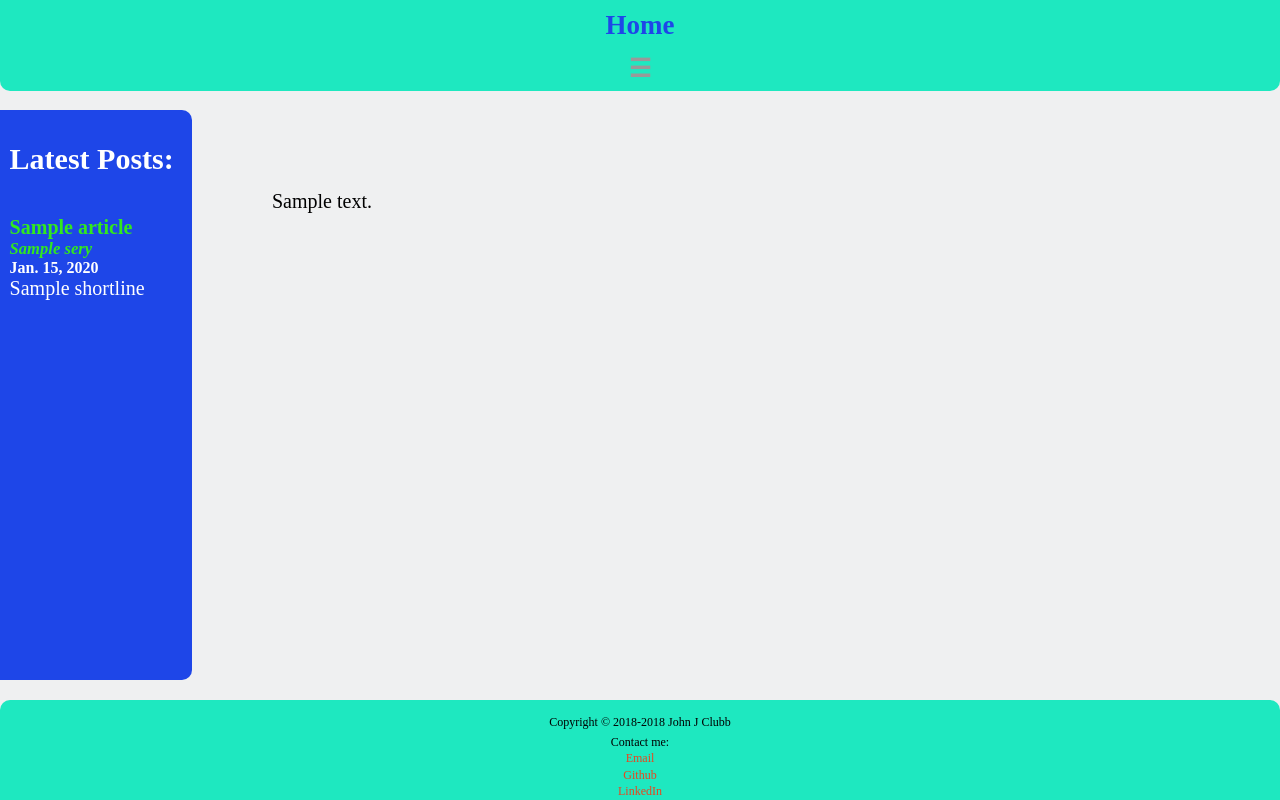
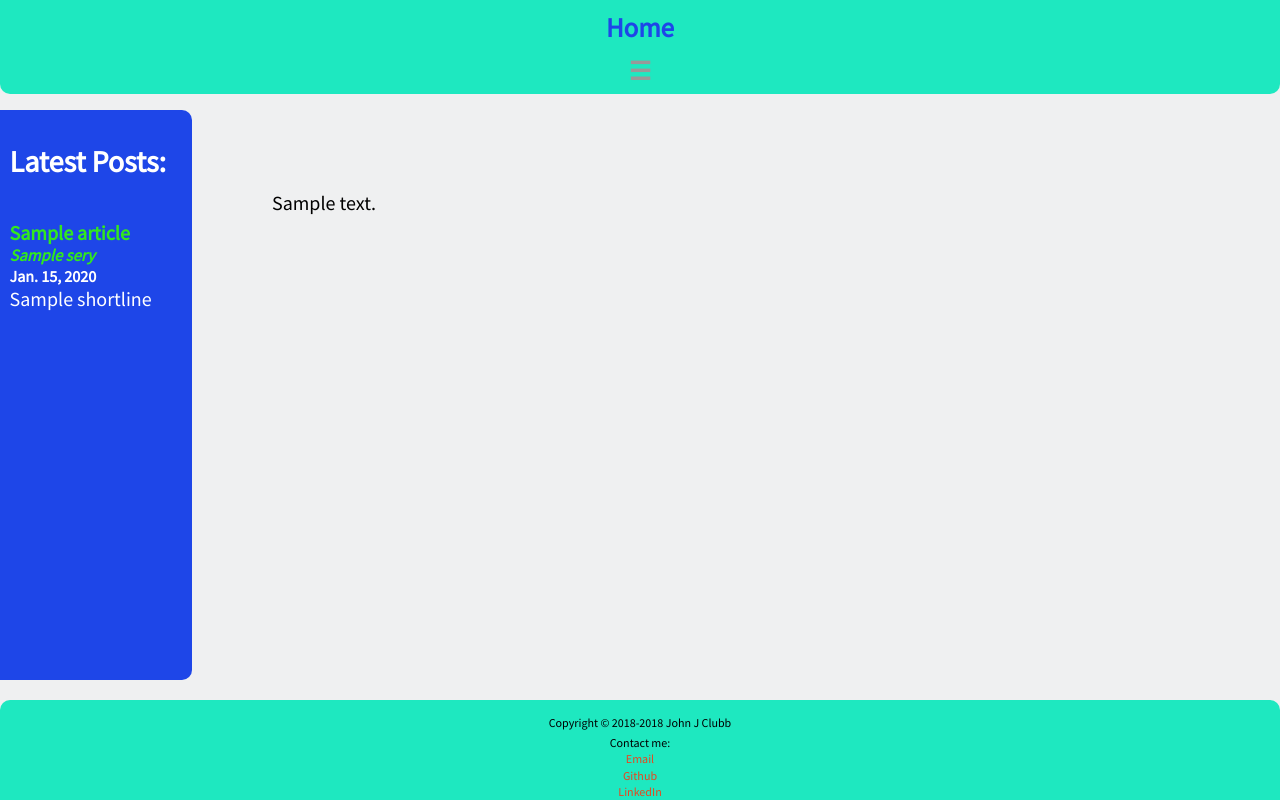
Before and after one commit to JClubb3/johnj.club, a Django app: template articles/templates/articles/index.html in a window 1280 px wide. Run offline with Django 3.2, Linux system fonts and the light colour scheme; the template is opened without the code that fills it: most values are stand-ins (such as "Sample title", 1, 10 or a date in 2020).

Commit message:
Set font to Source Sans Pro.

```diff
--- a/articles/static/articles/css/style.css
+++ b/articles/static/articles/css/style.css
@@ -392,6 +392,7 @@ body {
   display: -ms-grid;
   display: grid;
   overflow-x: hidden;
+  font-family: 'Source Sans Pro', sans-serif;
 }
 
 body div {
@@ -456,7 +457,7 @@ body div {
     grid-area: midbar;
     background: #1e46e8;
     width: 93%;
-    margin-top: 50px;
+    margin-top: 30px;
     padding-left: 5%;
     height: 100%;
     text-align: center;
@@ -514,6 +515,9 @@ body div {
   .sidebar .latest_article_iter {
     margin: 20px 0;
   }
+  .sidebar .latest_article_iter:last-child {
+    padding-bottom: 20px;
+  }
   .sidebar .latest_article_iter a {
     text-decoration: none;
     color: #32e81e;
--- a/articles/static/articles/css/style.scss
+++ b/articles/static/articles/css/style.scss
@@ -29,6 +29,7 @@ body {
   background: $standardBackground;
   display: grid;
   overflow-x: hidden;
+  font-family: 'Source Sans Pro', sans-serif;
 
   div {
     display: grid;
@@ -81,7 +82,7 @@ body {
     grid-area: midbar;
     background: $barColor;
     width: 93%;
-    margin-top: 50px;
+    margin-top: 30px;
     padding-left: 5%;
     height: 100%;
     text-align: center;
@@ -137,6 +138,10 @@ body {
     .latest_article_iter {
       margin: 20px 0;
 
+      &:last-child {
+        padding-bottom: 20px;
+      }
+
       a {
         text-decoration: none;
         color: $tertiaryColor;
--- a/articles/templates/articles/base.html
+++ b/articles/templates/articles/base.html
@@ -2,6 +2,7 @@
 <head>
   {% load static %}
   <link rel="stylesheet" type="text/css" href="{% static 'articles/css/style.css' %}" />
+  <link href="https://fonts.googleapis.com/css?family=Source+Sans+Pro" rel="stylesheet">
   <script src="https://ajax.googleapis.com/ajax/libs/jquery/3.3.1/jquery.min.js"></script>
   <script src="{% static 'articles/js/script.js' %}"></script>
   {% block title %}<title>{{ site_title }}</title>{% endblock %}
```
Also changed, not shown: 1 other file.
